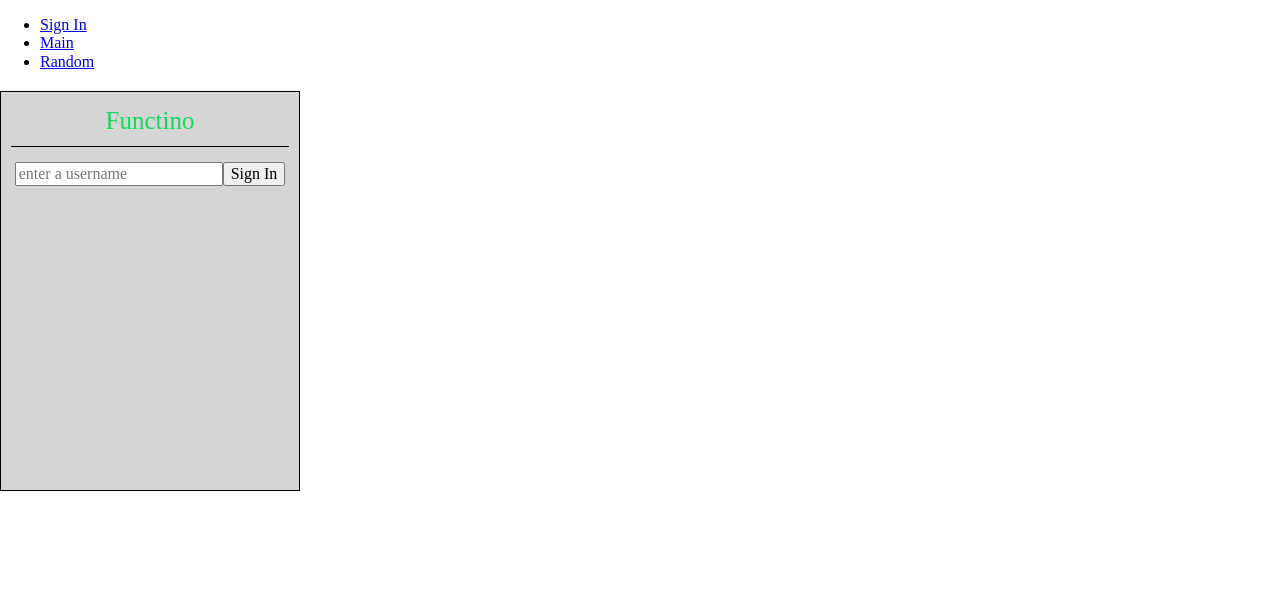
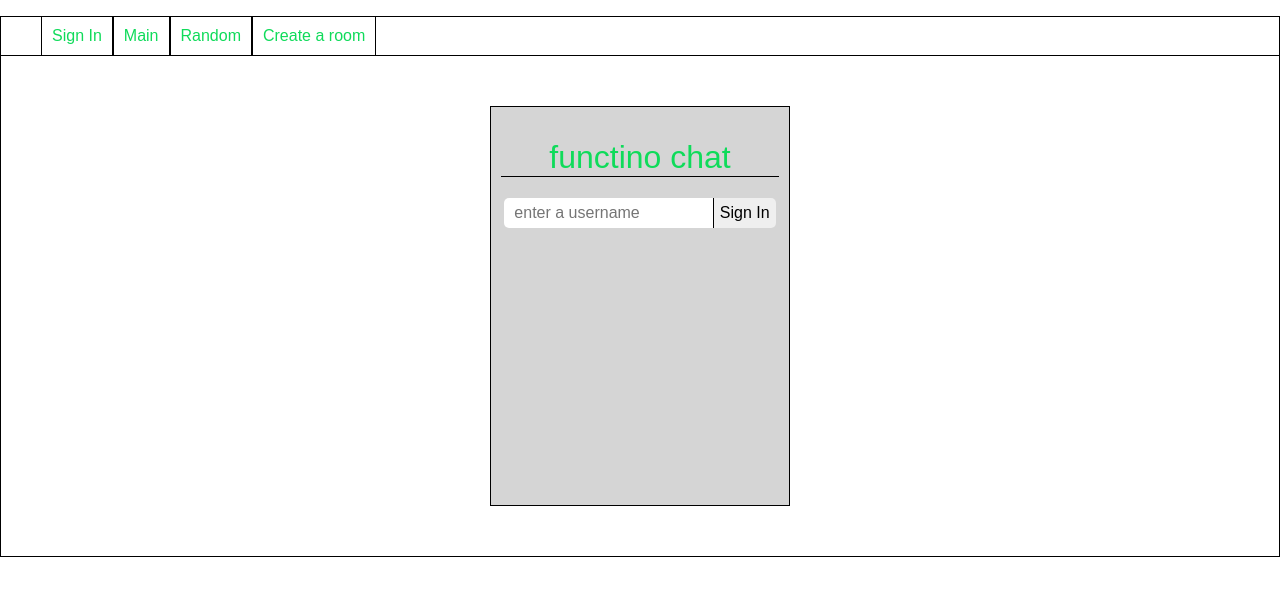
Before and after one commit to vreal27/functino, a React app in the folder client/: page / in a window 1280 px wide. Built offline with nearby package versions, Linux system fonts and the light colour scheme; no server answers.

Commit message:
channels created

```diff
--- a/client/src/actions/chat.js
+++ b/client/src/actions/chat.js
@@ -4,9 +4,9 @@ import io from 'socket.io-client'
 
 axios.defaults.baseURL = '/api'
 
-// const socket = io.connect('http://localhost:3001')
+const socket = io.connect('http://localhost:3001')
 
-const socket = io.connect('http://192.168.0.83:3001')
+// const socket = io.connect('http://192.168.0.123:3001')
 
 
 export function addMessage(message) {
@@ -32,9 +32,23 @@ export function createUsername(username) {
   return promise
 }
 
+
+export function addRoom(room) {
+  socket.emit('new room', {
+    room: room
+  })
+}
+
 socket.on('new message', (message) => {
   store.dispatch({
     type: 'ADD_MESSAGE',
     message: message
   })
 })
+
+socket.on('channel list', (rooms) => {
+  store.dispatch({
+    type: 'CHANNEL_LIST',
+    rooms: rooms
+  })
+})
--- a/client/src/components/App.js
+++ b/client/src/components/App.js
@@ -1,10 +1,12 @@
 import React, { Component } from 'react'
 import { Provider } from 'react-redux'
 import { BrowserRouter as Router, Route, Link } from 'react-router-dom'
+import '../styles/chat.css'
 import store from '../store'
 
 import Signin from './Signin'
 import Chat from './chat'
+import Roomlist from './Roomlist'
 
 class App extends Component {
 
@@ -13,12 +15,16 @@ class App extends Component {
       <Provider store={store}>
         <Router>
           <div>
-            <ul>
+
+            <ul className = "navlinks">
+
               <li><Link to="/">Sign In</Link></li>
               <li><Link to="/main">Main</Link></li>
               <li><Link to="/random">Random</Link></li>
+              <li> <Link to="/createRoom">Create a room</Link></li>
             </ul>
             <Route exact path="/" component={Signin}/>
+            <Route path="/createRoom" component={Roomlist}/>
             <Route path="/:roomname"  component={Chat} />
           </div>
         </Router>
--- /dev/null
+++ b/client/src/components/Roomlist.js
@@ -0,0 +1,54 @@
+import React, { Component} from 'react'
+import { connect } from 'react-redux'
+import { addRoom } from '../actions/chat.js'
+import { Link } from 'react-router-dom'
+import "../styles/Roomlist.css"
+
+
+class RoomList extends Component {
+    state = {
+        room: ''
+    }
+
+    handleSubmit= e => {
+        e.preventDefault()
+        addRoom(this.state.room)
+        this.setState({
+            room:''
+          })
+    }
+
+    handleChange = e => {
+        this.setState({
+          [e.target.name]: e.target.value
+        })
+      }
+
+    render() {
+        return (
+            <div id="listcontainer">
+                <h1>[ New Channels ]</h1>
+                <ul className="newroomlist">
+                    {this.props.rooms.map((r, i) => {
+                        console.log(r)
+                        return <li key={"room" + i}><Link to={"/" + r.room}>{r.room}</Link></li>
+                    })}
+                </ul>
+                <form className="roombox" onSubmit={this.handleSubmit}>
+                    <input type="text" name="room" value={this.state.room} onChange={this.handleChange} autoComplete="off"/>
+                    <button type="submit">submit</button>
+                </form>
+
+            </div>
+        )
+    }
+}
+
+
+function MapStateToProps(appState){
+    return {
+        rooms: appState.chatReducer.rooms
+    }
+}
+
+export default connect(MapStateToProps)(RoomList)
--- a/client/src/components/Signin.js
+++ b/client/src/components/Signin.js
@@ -1,5 +1,7 @@
 import React, { Component } from 'react'
 import { createUsername } from '../actions/chat.js'
+import '../styles/Signin.css'
+
 
 
 class Signin extends Component {
@@ -22,12 +24,14 @@ class Signin extends Component {
     render() {
         return (
 
-        <div id="test">
-            <h1>Functino</h1>
-            <form autoComplete="off" onSubmit={this.handleSubmit}>
-            <input type="text" name="username" value={this.state.username} onChange={this.handleChange} placeholder="enter a username"/>
-            <button type="submit">Sign In</button>
+        <div id="signin">
+            <div id="signbox">
+                <h1>functino chat</h1>
+                <form autoComplete="off" onSubmit={this.handleSubmit}>
+                <input type="text" name="username" value={this.state.username} onChange={this.handleChange} placeholder="enter a username"/>
+                <button type="submit">Sign In</button>
             </form>
+            </div>
         </div>
 
         )
--- a/client/src/components/chat.js
+++ b/client/src/components/chat.js
@@ -25,6 +25,9 @@ class Home extends Component {
     addMessage({
       message: this.state.message,
       roomname: this.props.match.params.roomname
+    })
+    this.setState({
+      message:''
     })
 
   }
--- a/client/src/reducers/chatReducer.js
+++ b/client/src/reducers/chatReducer.js
@@ -1,6 +1,7 @@
 const initialState = {
   messages: [],
-  username: ''
+  username: '',
+  rooms: []
 }
 
 export default function (state = initialState, action) {
@@ -10,7 +11,9 @@ export default function (state = initialState, action) {
       return {...state, username: action.username}
     case 'ADD_MESSAGE':
       return {...state, messages:[action.message,...state.messages]}
-      default:
+    case 'CHANNEL_LIST':
+      return {...state, rooms: action.rooms}
+    default:
       return state
   }
 }
--- /dev/null
+++ b/client/src/styles/Roomlist.css
@@ -0,0 +1,42 @@
+#listcontainer {
+    border-top: solid 1px black;
+    padding-left: 20px;
+}
+
+.newroomlist {
+    margin-left: 10px;
+    list-style: none;
+}
+
+.newroomlist a {
+    text-decoration: none;
+    color: rgb(15, 219, 90);
+}
+
+#listcontainer h1 {
+    font-size: 30px;
+    font-weight: lighter;
+    color: rgb(15, 219, 90);
+    margin-bottom: 10px;
+}
+
+.roombox{
+    margin-bottom: 10px;
+}
+
+input {
+    outline: none;
+    padding-left: 10px;
+    height: 20px;
+    width: 30%;
+    border-radius: 5px;
+
+
+}
+
+button {
+    height: 20px;
+    border-radius: 5px;
+    margin-bottom: 1px;
+    outline: none;
+}
--- /dev/null
+++ b/client/src/styles/Signin.css
@@ -0,0 +1,48 @@
+#signin {
+    margin: auto;
+    display: flex;
+    justify-content: center;
+    border: solid 1px black;
+    padding: 30px;
+}
+
+#signbox {
+    display: flex;
+    flex-direction: column;
+    text-align: center;
+    height: 400px;
+    width: 300px;
+    border: solid 1px black;
+    margin: 20px;
+    padding: 10px;
+    background-color: rgba(213, 213, 213, 0.988);
+
+}
+
+#signbox h1 {
+    color: rgb(15, 219, 90);
+    font-weight: lighter;
+    border-bottom: solid 1px black;
+}
+
+#signbox input {
+    outline: none;
+    padding-left: 10px;
+    height: 30px;
+    width: 75%;
+    border-radius: 5px;
+    border-top-right-radius: 0;
+    border-bottom-right-radius: 0;
+    border: none;
+}
+
+#signbox button {
+    height: 30px;
+    border: none;
+    border-radius: 5px;
+    border-top-left-radius: 0;
+    border-bottom-left-radius: 0;
+    border-left: solid 1px black;
+    margin-bottom: 1px;
+    outline: none;
+}
--- a/client/src/styles/chat.css
+++ b/client/src/styles/chat.css
@@ -1,11 +1,13 @@
-html {box-sizing: border-box}
+html {
+    box-sizing: border-box;
+    font-family: Arial, Helvetica, monospace;
+}
 *, *::before, *::after {box-sizing: inherit}
 
 
 #mainContainer {
     height: 500px;
     border: solid 1px black;
-    font-family: Arial, Helvetica, sans-serif;
     font-weight: lighter;
     font-size: 20px;
     display: flex;
@@ -63,26 +65,6 @@ html {box-sizing: border-box}
     background-color: rgba(213, 213, 213, 0.988);
 }
 
-#test {
-    color: rgb(15, 219, 90);
-    background-color:  rgba(213, 213, 213, 0.988);
-    align-self: center;
-    margin-top: 20px;
-    text-align: center;
-    height: 400px;
-    width: 300px;
-    border: solid 1px black;
-}
-
-#test h1 {
-    font-size: 25px;
-    font-weight: lighter;
-    border-bottom: solid 1px black;
-    margin: 15px 10px;
-    padding-bottom: 10px;
-
-}
-
 
 
 
@@ -102,3 +84,24 @@ html {box-sizing: border-box}
     margin-bottom: 1px;
     outline: none;
 }
+
+.navlinks {
+    display: flex;
+    list-style: none;
+    border: solid 1px black;
+    border-bottom: none;
+    margin-bottom: 0;
+}
+
+.navlinks li {
+    margin: 0;
+    padding: 10px;
+    border: solid 1px black;
+    border-top: none;
+    border-bottom: none;
+}
+
+.navlinks a {
+    text-decoration: none;
+    color: rgb(15, 219, 90);
+}
```
Also changed, not shown: server/io.js (+17 -0 lines).
